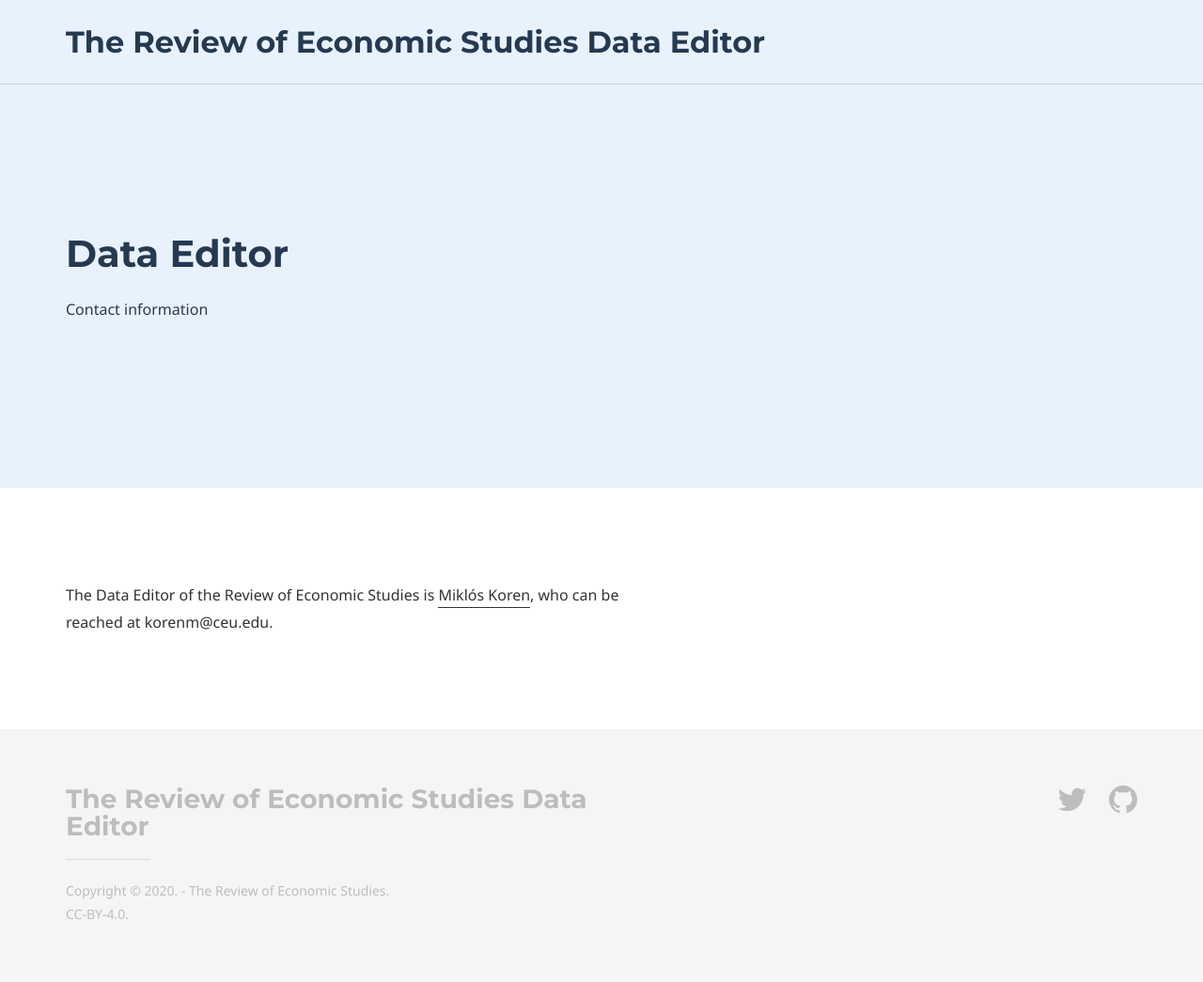
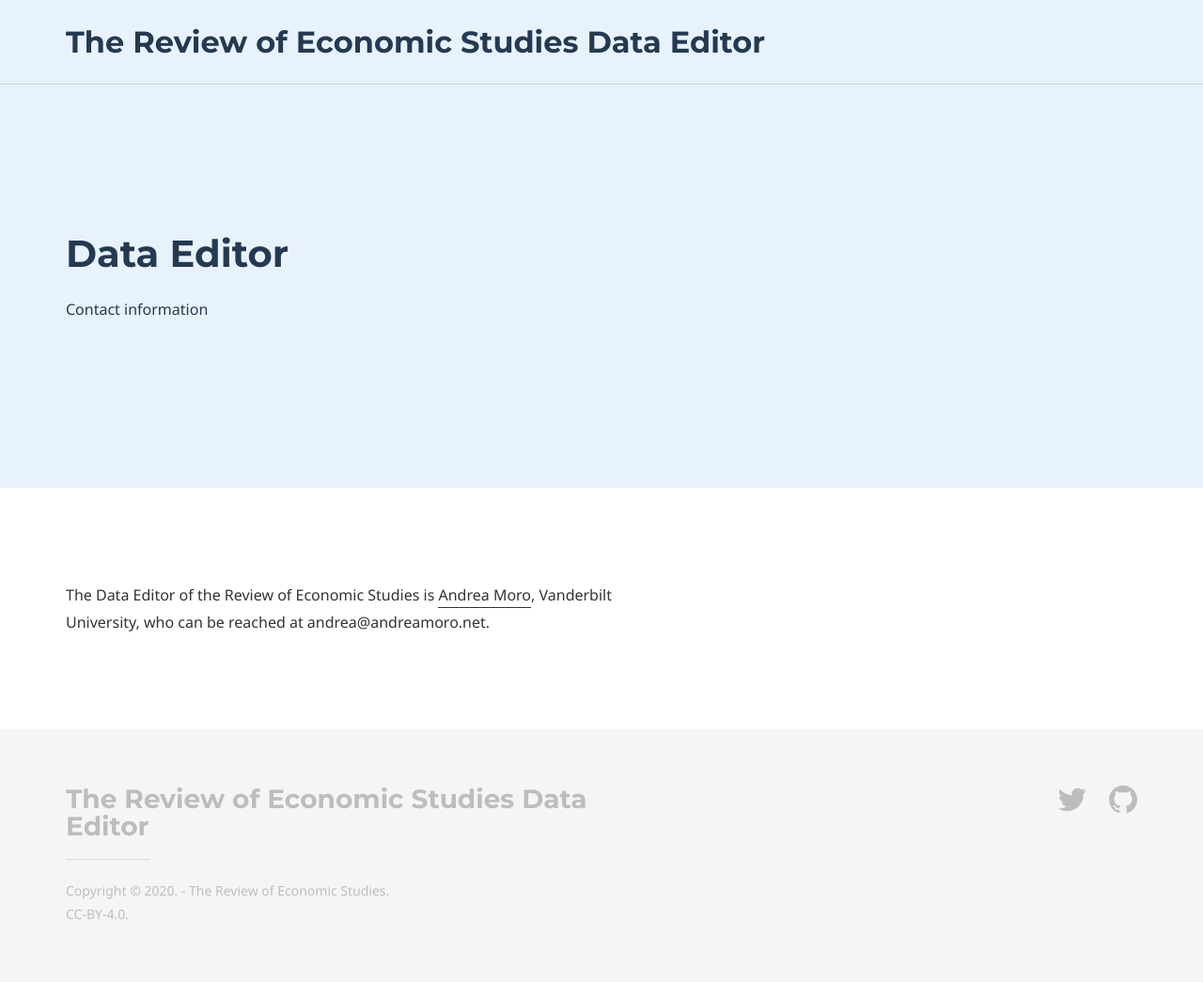
Before and after one commit to REStud/data-editor, a Jekyll site: the page built from editor.md, in a window 1280 px wide. Shown: the whole page at 94% size. Built offline with Jekyll 4.4.1, drawn with Linux system fonts in a browser that asks for light colours; some web fonts are replaced.

Commit message:
new editor contacts

```diff
--- a/editor.md
+++ b/editor.md
@@ -10,4 +10,4 @@
 
 ---
 
-The Data Editor of the Review of Economic Studies is [Miklós Koren](https://koren.mk), who can be reached at korenm@ceu.edu.
+The Data Editor of the Review of Economic Studies is [Andrea Moro](https://andreamoro.net), Vanderbilt University, who can be reached at andrea@andreamoro.net.
```
